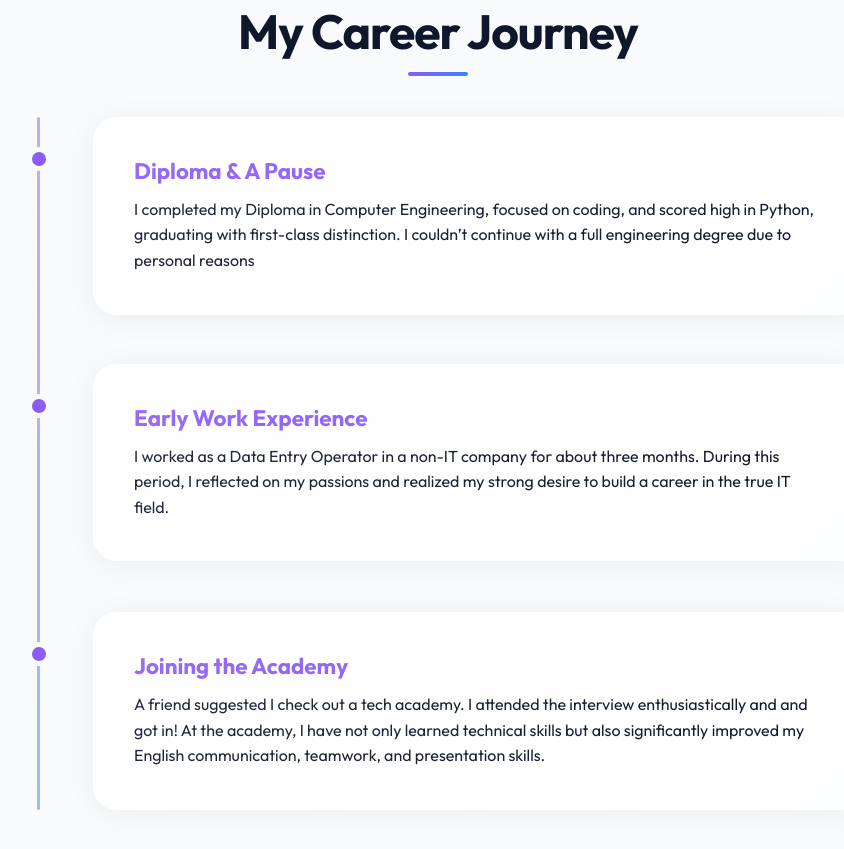
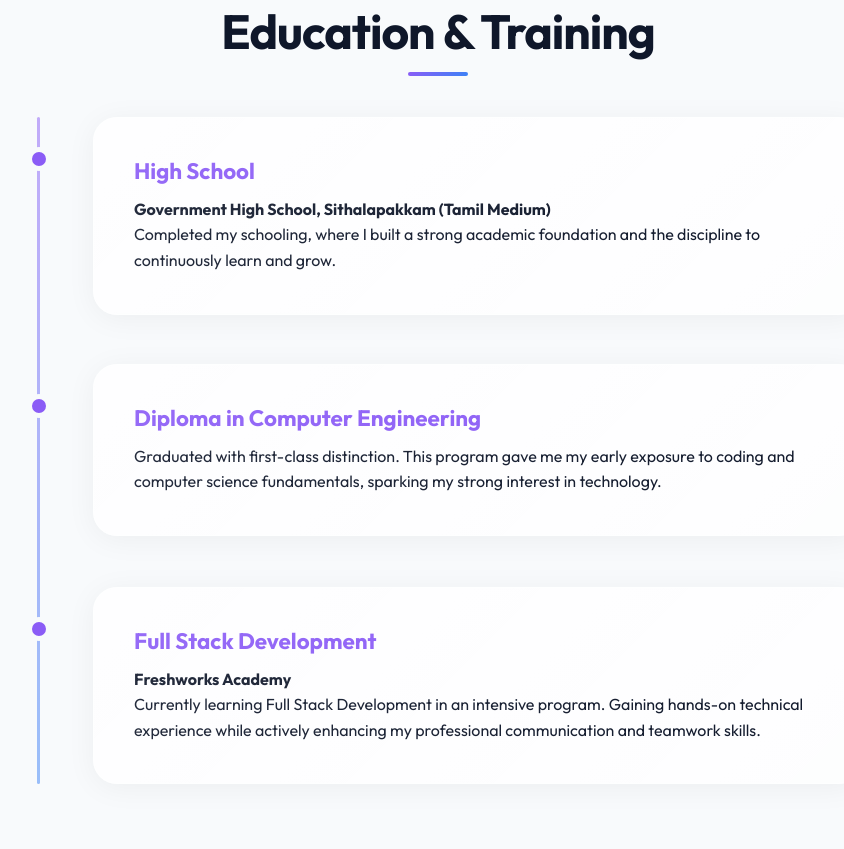
Before and after one commit to nathiyas007/aboutme, a plain HTML site: page index.html in a window 1280 px wide. Shown: the part 1790-2639 px from the top of the page, without its empty margins (202-1046 px from the left). Drawn offline with Linux system fonts and the light colour scheme.

Commit message:
Update journey section with education details

```diff
--- a/index.html
+++ b/index.html
@@ -105,40 +105,34 @@
     </section>
 
     <section id="journey">
-      <h2>My Career Journey</h2>
+      <h2>Education & Training</h2>
       <div class="timeline reveal">
         <div class="timeline-item">
           <div class="timeline-dot"></div>
           <div class="timeline-content glass-card">
-            <h3>Diploma & A Pause</h3>
+            <h3>High School</h3>
             <p>
-              I completed my Diploma in Computer Engineering, focused on coding,
-              and scored high in Python, graduating with first-class
-              distinction. I couldn’t continue with a full engineering degree
-              due to personal reasons
+              <strong>Government High School, Sithalapakkam (Tamil Medium)</strong><br />
+              Completed my schooling, where I built a strong academic foundation and the discipline to continuously learn and grow.
             </p>
           </div>
         </div>
         <div class="timeline-item">
           <div class="timeline-dot"></div>
           <div class="timeline-content glass-card">
-            <h3>Early Work Experience</h3>
+            <h3>Diploma in Computer Engineering</h3>
             <p>
-              I worked as a Data Entry Operator in a non-IT company for about
-              three months. During this period, I reflected on my passions and
-              realized my strong desire to build a career in the true IT field.
+              Graduated with first-class distinction. This program gave me my early exposure to coding and computer science fundamentals, sparking my strong interest in technology.
             </p>
           </div>
         </div>
         <div class="timeline-item">
           <div class="timeline-dot"></div>
           <div class="timeline-content glass-card">
-            <h3>Joining the Academy</h3>
+            <h3>Full Stack Development</h3>
             <p>
-              A friend suggested I check out a tech academy. I attended the
-              interview enthusiastically and and got in! At the academy, I have
-              not only learned technical skills but also significantly improved
-              my English communication, teamwork, and presentation skills.
+              <strong>Freshworks Academy</strong><br />
+              Currently learning Full Stack Development in an intensive program. Gaining hands-on technical experience while actively enhancing my professional communication and teamwork skills.
             </p>
           </div>
         </div>
```
